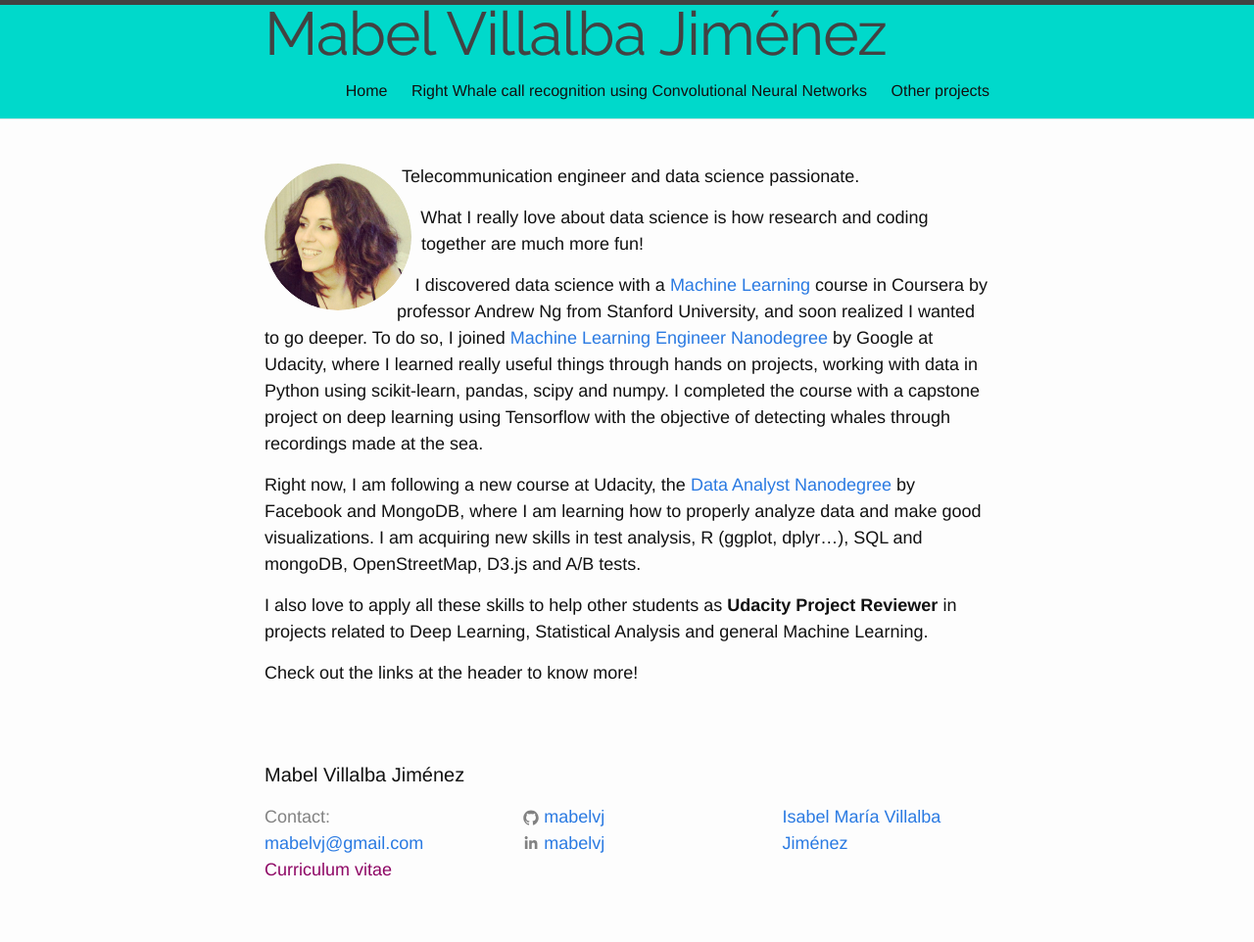
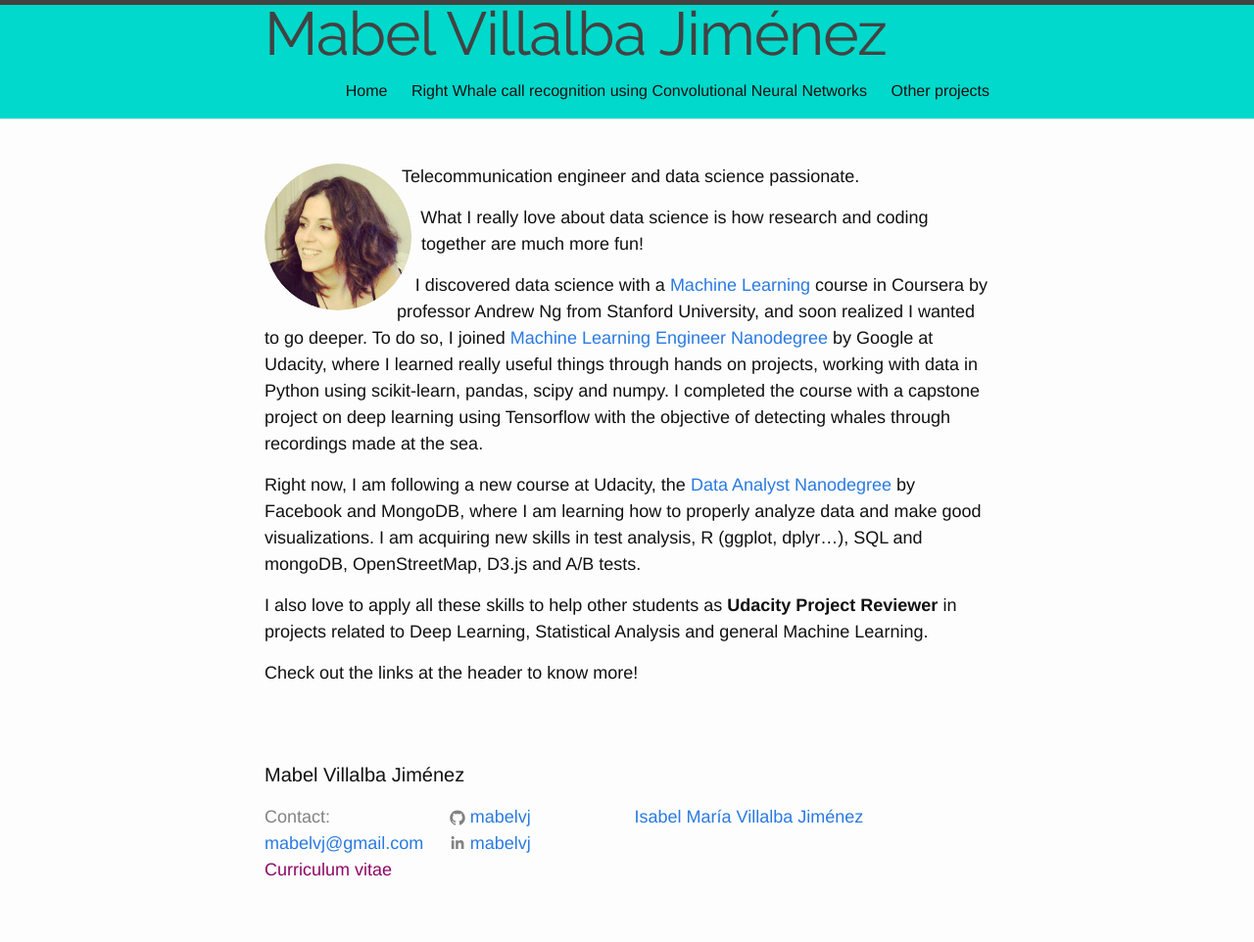
Before and after one commit to mabelvj/mabelvj.github.io, a Jekyll site: the page built from index.md, in a window 1280 px wide. Shown: the whole page at 98% size. Built offline with Jekyll 4.4.1, drawn with Linux system fonts in a browser that asks for light colours; some web fonts are replaced; comment, search, counter and statistics services are not loaded.

```diff
--- a/_sass/minima/_layout.scss
+++ b/_sass/minima/_layout.scss
@@ -134,18 +134,18 @@
 }
 
 .footer-col-1 {
-  width: -webkit-calc(35% - (#{$spacing-unit} / 2));
-  width:         calc(35% - (#{$spacing-unit} / 2));
+  width: -webkit-calc(25% - (#{$spacing-unit} / 2));
+  width:         calc(25% - (#{$spacing-unit} / 2));
 }
 
 .footer-col-2 {
-  width: -webkit-calc(35% - (#{$spacing-unit} / 2));
-  width:         calc(35% - (#{$spacing-unit} / 2));
+  width: -webkit-calc(25% - (#{$spacing-unit} / 2));
+  width:         calc(25% - (#{$spacing-unit} / 2));
 }
 
 .footer-col-3 {
-  width: -webkit-calc(30% - (#{$spacing-unit} / 2));
-  width:         calc(30% - (#{$spacing-unit} / 2));
+  width: -webkit-calc(50% - (#{$spacing-unit} / 2));
+  width:         calc(50% - (#{$spacing-unit} / 2));
 }
 
 @include media-query($on-laptop) {
```
Also changed, not shown: 1 other file.
